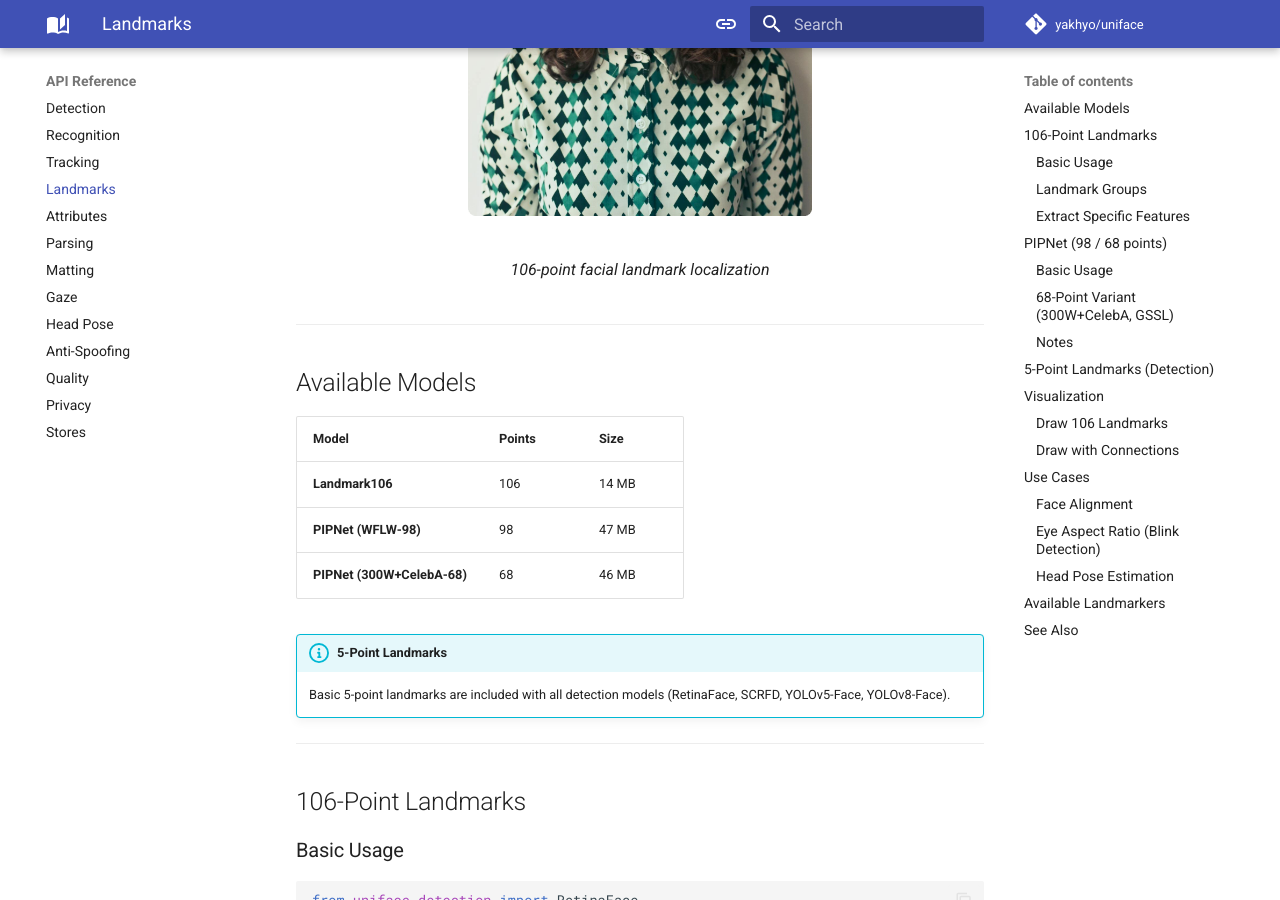
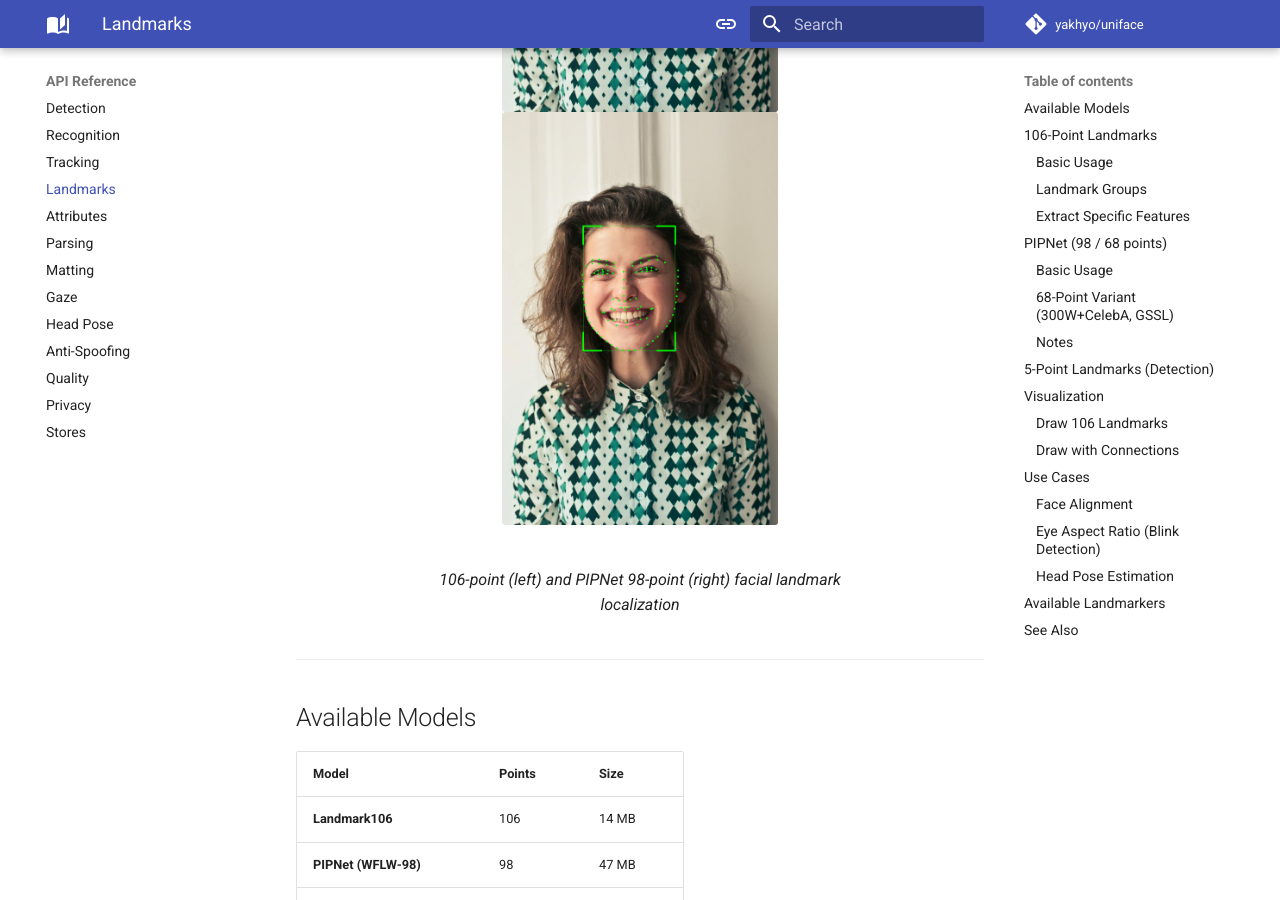
Before and after one commit to yakhyo/uniface, an MkDocs documentation site: the page built from docs/modules/landmarks.md, in a window 1280 px wide and 900 px high, scrolled down 616 px. Built offline with MkDocs 1.6.1 and Material for MkDocs 9.7.7, drawn with Linux system fonts in a browser that asks for light colours; comment, search, counter and statistics services are not loaded.

```diff
--- a/docs/modules/landmarks.md
+++ b/docs/modules/landmarks.md
@@ -3,8 +3,9 @@
 Facial landmark detection provides precise localization of facial features.
 
 <figure markdown="span">
-  ![106-Point Landmarks](https://raw.githubusercontent.com/yakhyo/uniface/main/assets/demos/landmarks.jpg){ width="50%" }
-  <figcaption>106-point facial landmark localization</figcaption>
+  ![106-Point Landmarks](https://raw.githubusercontent.com/yakhyo/uniface/main/assets/demos/landmarks.jpg){ width="40%" }
+  ![98-Point Landmarks (PIPNet)](https://raw.githubusercontent.com/yakhyo/uniface/main/assets/demos/landmarks_pipnet.jpg){ width="40%" }
+  <figcaption>106-point (left) and PIPNet 98-point (right) facial landmark localization</figcaption>
 </figure>
 
 ---
```
Also changed, not shown: README.md (+57 -59 lines), assets/alignment_result.png (deleted), assets/demos/landmarks.jpg, assets/demos/landmarks_pipnet.jpg (added), assets/einstein.png (renamed from assets/einstien.png), assets/einstein/img_0.png (deleted), assets/test_result.png (deleted), 8 other files.
